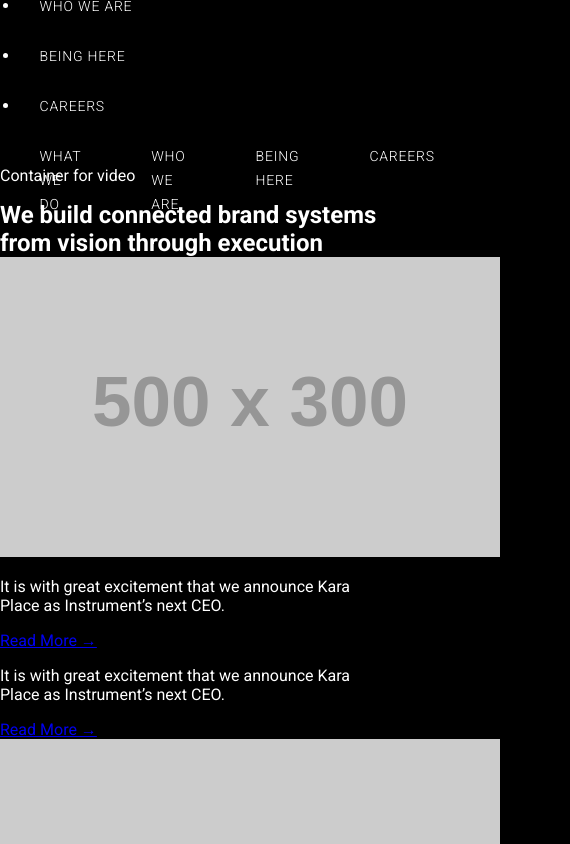
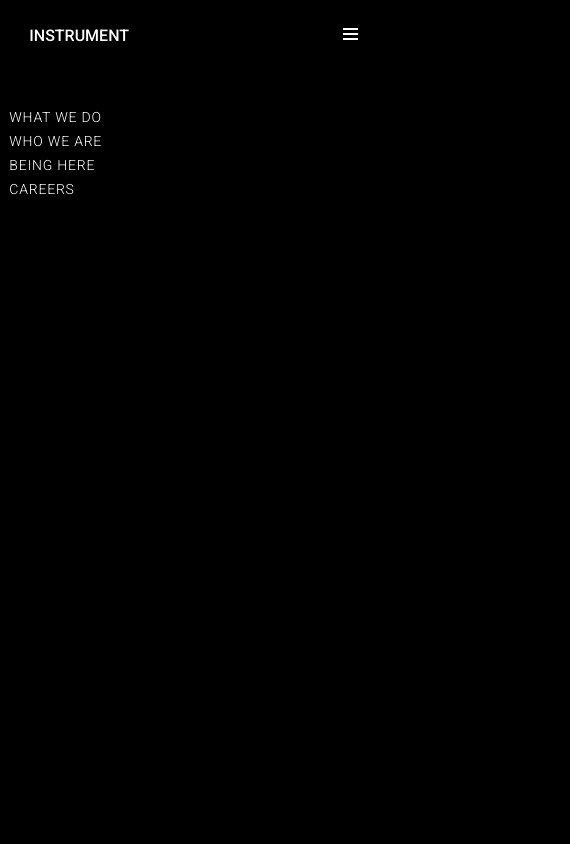
Before and after one commit to KenjinMean/FrontEndPractice-Instrument, a plain HTML site: page index.html in a window 390 px wide. Shown: the top 844 px of the page, 570 px wide, since content can reach past the window. Drawn offline with Linux system fonts and the light colour scheme; placeholder pictures from the web are drawn by us.

Commit message:
finished layout for header/mobile hamburger menu

```diff
--- a/style.css
+++ b/style.css
@@ -5,6 +5,8 @@
     --clr-accent-secondary: hsl(14, 100%, 78%);
 
     --pd-dynamic: 1rem;
+
+    --debug-border: 1px solid green;
 }
 
 * {
@@ -22,6 +24,7 @@ h3,
 a,
 ul,
 li,
+input,
 body,
 :before,
 :after {
@@ -42,33 +45,48 @@ header {
 
     display: flex;
     width: 100%;
-    height: 120px;
+    height: 70px;
     margin-inline: auto;
 
     align-items: center;
 }
 
+.logo-container {
+    display: flex;
+    align-items: center;
+}
+
+.logo {
+    font-size: 1rem;
+    font-weight: 500;
+    text-decoration: none;
+    text-transform: uppercase;
+    color: var(--clr-secondary);
+}
+
 nav {
-    width: 90%;
+    position: relative;
+
+    display: flex;
+    justify-content: space-between;
+
+    width: 85%;
     margin-inline: auto;
-    padding-block: .5em;
 }
 
 .nav-list {
+    display: flex;
+    align-items: center;
+    gap: 1vw;
+
     width: 100%;
-    display: flex;
-    align-items: baseline;
-    gap: 1.875rem;
 
     list-style: none;
 }
 
-.nav-item {
-    padding: 13px 20px;
-}
+.nav-link {
 
-.nav-link {
-    position: relative;
+    padding: 10px 20px;
 
     font-size: 0.875rem;
     font-weight: 300;
@@ -83,8 +101,8 @@ nav {
 .nav-link::before {
     content: "[";
     position: absolute;
-    top: -25%;
-    left: -20%;
+    top: 20%;
+    left: 0%;
     color: var(--clr-secondary);
 
     opacity: 0;
@@ -94,8 +112,8 @@ nav {
 .nav-link::after {
     content: "]";
     position: absolute;
-    top: -25%;
-    right: -20%;
+    top: 20%;
+    right: 0%;
     color: var(--clr-secondary);
 
     opacity: 0;
@@ -106,17 +124,65 @@ nav {
     opacity: 1;
 }
 
-.logo {
-    font-size: 1rem;
-    font-weight: 500;
-    text-decoration: none;
-    text-transform: uppercase;
-    color: var(--clr-secondary);
-
+.desktop-nav {
+    display: none;
 }
 
-.gap-left {
-    margin-left: auto;
+.ham-menu {
+    width: 20px;
+    height: 20px;
 }
 
-.
+.ham-menu .check {
+    width: 20px;
+    height: 20px;
+
+    opacity: 0;
+}
+
+.ham-menu .check:hover {
+    cursor: pointer;
+}
+
+.ham-menu .check:checked ~ .ham-menu-items {
+    opacity: 0;
+}
+
+.ham-menu-burger {
+    width: 20px;
+    height: 20px;
+
+    position: absolute;
+    top: 3px;
+    right: -2px;
+
+    display: flex;
+    flex-direction: column;
+    gap: 3px;
+
+
+    z-index: -1;
+}
+
+.ham-menu-list {
+    list-style: none;
+}
+
+.ham-menu-items {
+    position: absolute;
+    top: 5rem;
+    left: -40px;
+
+    width: 600px;
+    height: 800px;
+
+    background-color: black;
+
+    transition: all 150ms;
+}
+
+.line {
+    width: 75%;
+    height: 2px;
+    background-color: var(--clr-secondary);
+}
```
